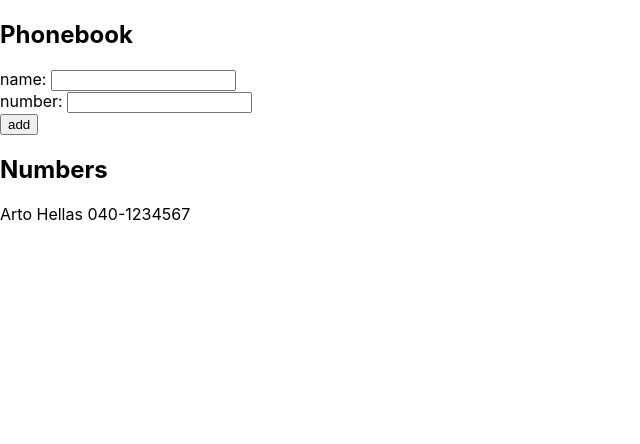
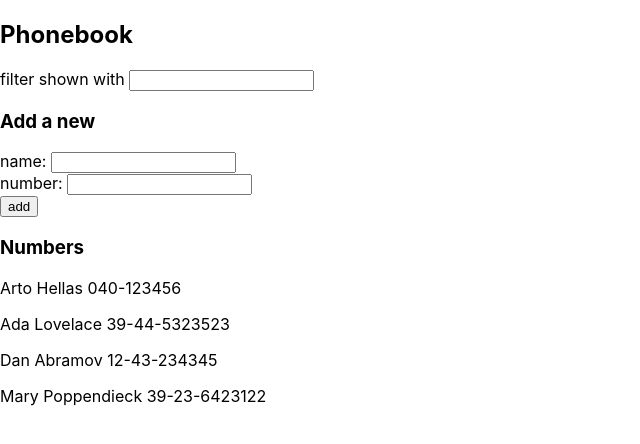
Before and after one commit to poc-sleepy/full-stack-open-2020, a React (Create React App) app in the folder part2/phonebook/: page / in a window 1280 px wide. Shown: the top 444 px of the page, without its empty margins (0-640 px from the left). Built offline with nearby package versions, Linux system fonts and the light colour scheme; the HTML template or start-up script is replaced by a standard one.

Commit message:
:sparkles: [part2] 演習2.9, 2-10を実施。

```diff
--- a/part2/phonebook/src/App.js
+++ b/part2/phonebook/src/App.js
@@ -1,4 +1,44 @@
 import React, { useState } from 'react';
+
+const Filter = ({ query, onChange }) => {
+  return (
+    <>
+      filter shown with <input value={query} onChange={onChange} />
+    </>
+  );
+};
+
+const PersonForm = ({
+  onSubmit,
+  newName,
+  newNameOnChange,
+  newNumber,
+  newNumberOnChange,
+}) => {
+  return (
+    <form onSubmit={onSubmit}>
+      <div>
+        name: <input value={newName} onChange={newNameOnChange} />
+      </div>
+      <div>
+        number: <input value={newNumber} onChange={newNumberOnChange} />
+      </div>
+      <div>
+        <button type="submit">add</button>
+      </div>
+    </form>
+  );
+};
+
+const Persons = ({ persons }) => {
+  return (
+    <>
+      {persons.map((person) => (
+        <Person key={person.name} person={person} />
+      ))}
+    </>
+  );
+};
 
 const Person = ({ person }) => (
   <p>
@@ -7,9 +47,22 @@ const Person = ({ person }) => (
 );
 
 const App = () => {
-  const [persons, setPersons] = useState([{ name: 'Arto Hellas', number: '040-1234567'}]);
+  const [persons, setPersons] = useState([
+    { name: 'Arto Hellas', number: '040-123456' },
+    { name: 'Ada Lovelace', number: '39-44-5323523' },
+    { name: 'Dan Abramov', number: '12-43-234345' },
+    { name: 'Mary Poppendieck', number: '39-23-6423122' },
+  ]);
   const [newName, setNewName] = useState('');
   const [newNumber, setNewNumber] = useState('');
+  const [query, setQuery] = useState('');
+  const [usesFilter, setUsesFilter] = useState(false);
+
+  const personsToShow = usesFilter
+    ? persons.filter((person) =>
+        person.name.toLowerCase().includes(query.toLowerCase())
+      )
+    : persons;
 
   const handleFromSubmit = (event) => {
     event.preventDefault();
@@ -34,24 +87,28 @@ const App = () => {
     setNewNumber(event.target.value);
   };
 
+  const handleQueryChange = (event) => {
+    setQuery(event.target.value.trim());
+    setUsesFilter(Boolean(event.target.value.trim()));
+  };
+
   return (
     <div>
       <h2>Phonebook</h2>
-      <form onSubmit={handleFromSubmit}>
-        <div>
-          name: <input value={newName} onChange={handleNameChange} />
-        </div>
-        <div>
-          number: <input value={newNumber} onChange={handleNumberChange} />
-        </div>
-        <div>
-          <button type="submit">add</button>
-        </div>
-      </form>
-      <h2>Numbers</h2>
-      {persons.map((person) => (
-        <Person key={person.name} person={person} />
-      ))}
+
+      <Filter query={query} onChange={handleQueryChange} />
+
+      <h3>Add a new</h3>
+      <PersonForm
+        onSubmit={handleFromSubmit}
+        newName={newName}
+        newNameOnChange={handleNameChange}
+        newNumber={newNumber}
+        newNumberOnChange={handleNumberChange}
+      />
+
+      <h3>Numbers</h3>
+      <Persons persons={personsToShow} />
     </div>
   );
 };
```
